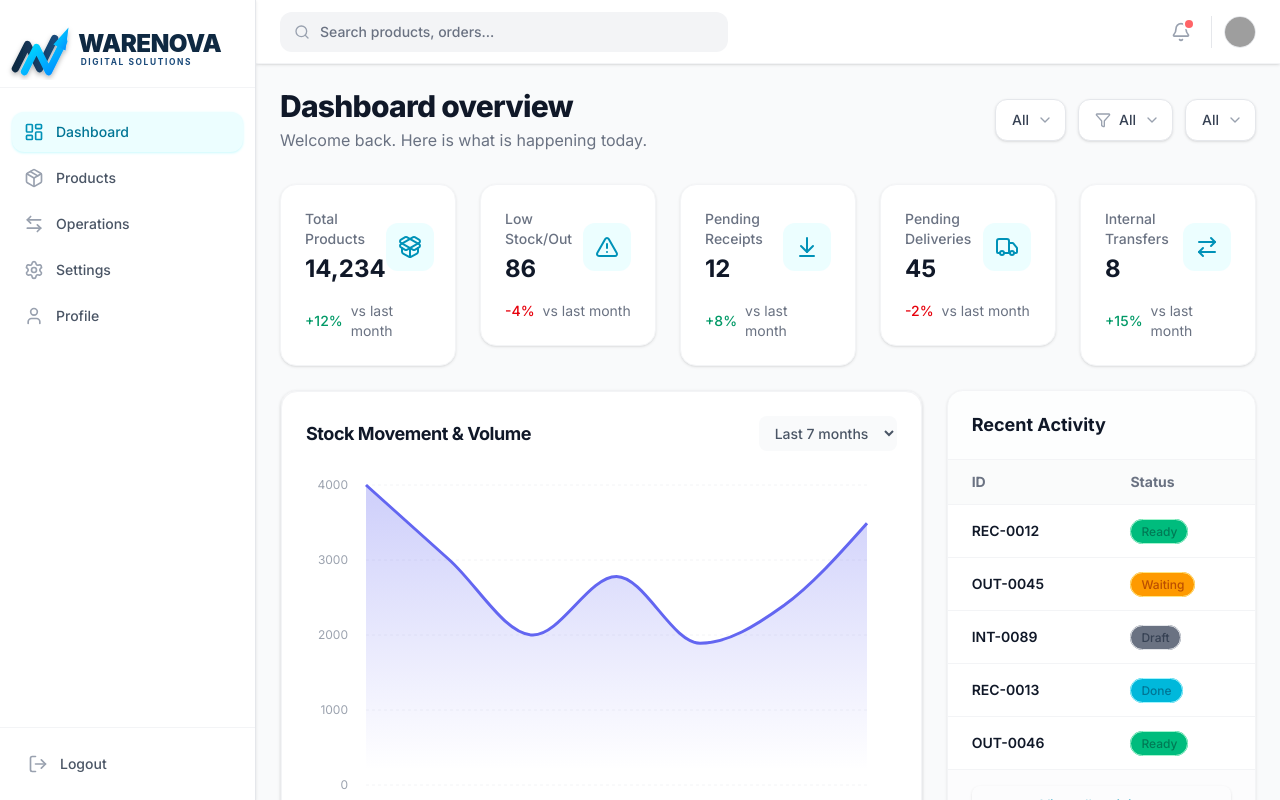
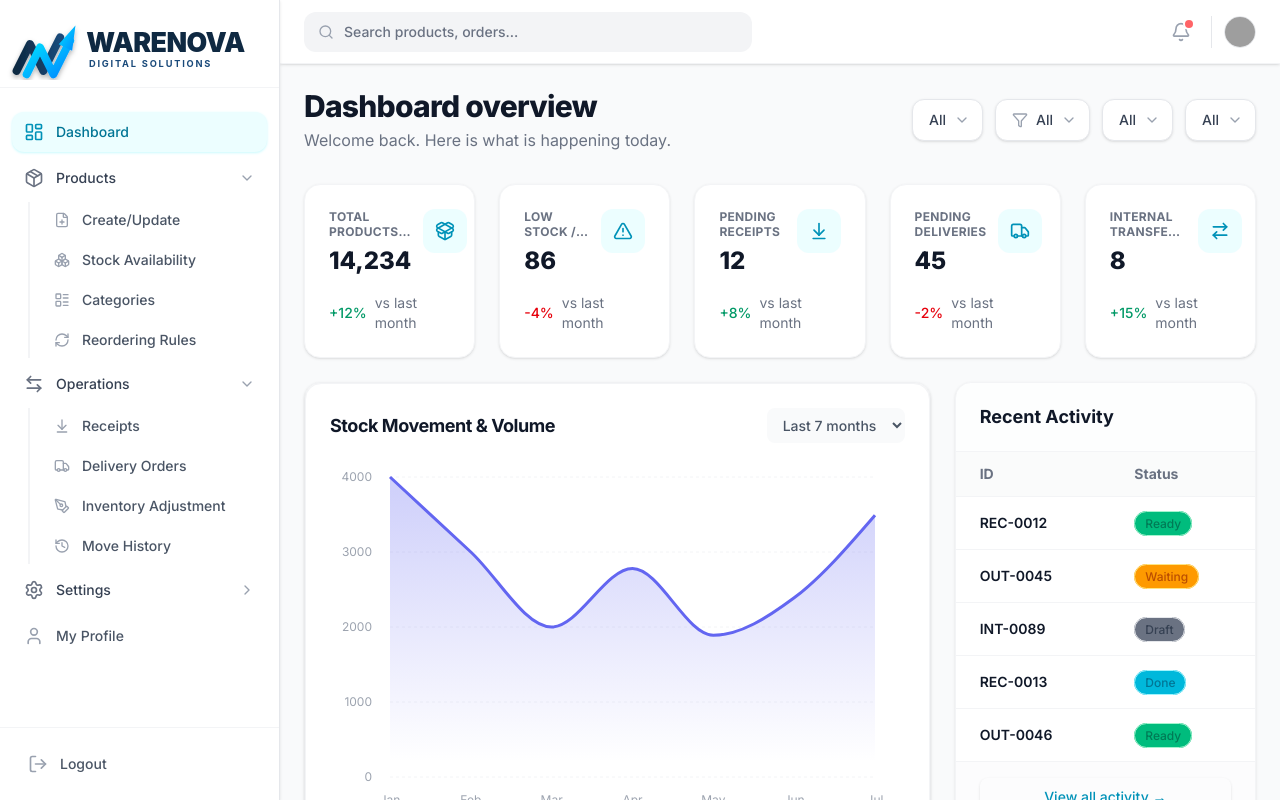
Before and after one commit to utkarshkumarsinghcg-cmyk/OddoXIndus_Hackathon, a React (Vite) app in the folder frontend/: page /dashboard in a window 1280 px wide. Built offline with nearby package versions, Linux system fonts and the light colour scheme; grey boxes are pictures that could not be loaded.

Commit message:
feat: implemented requested Dashboard KPIs, Filters, and Sidebar nested Navigation structure

```diff
--- a/frontend/src/components/DashboardCard.jsx
+++ b/frontend/src/components/DashboardCard.jsx
@@ -1,13 +1,13 @@
 const DashboardCard = ({ title, value, icon: Icon, trend, trendValue }) => {
   return (
     <div className="bg-white rounded-2xl p-6 shadow-sm border border-gray-100 hover:shadow-md transition-shadow">
-      <div className="flex items-center justify-between">
-        <div>
-          <p className="text-sm font-medium text-gray-500 mb-1">{title}</p>
-          <h3 className="text-2xl font-bold text-gray-900">{value}</h3>
+      <div className="flex items-start justify-between">
+        <div className="flex-1 pr-3">
+          <p className="text-xs font-bold text-gray-500 mb-1.5 leading-tight uppercase tracking-wide line-clamp-2">{title}</p>
+          <h3 className="text-2xl font-black text-gray-900">{value}</h3>
         </div>
-        <div className="p-3 bg-cyan-50 rounded-xl">
-          <Icon className="w-6 h-6 text-cyan-600" />
+        <div className="p-3 bg-cyan-50 rounded-xl flex-shrink-0">
+          <Icon className="w-5 h-5 text-cyan-600" />
         </div>
       </div>
       {trend && (
--- a/frontend/src/components/Sidebar.jsx
+++ b/frontend/src/components/Sidebar.jsx
@@ -1,25 +1,95 @@
-import { NavLink } from 'react-router-dom';
-import { LayoutDashboard, Package, ArrowLeftRight, Settings, User, LogOut, Package2 } from 'lucide-react';
+import { useState } from 'react';
+import { NavLink, useLocation } from 'react-router-dom';
+import { LayoutDashboard, Package, ArrowLeftRight, Settings, User, LogOut, ChevronDown, ChevronRight, FilePlus, Boxes, LayoutList, RefreshCw, ArrowDownToLine, Truck, PenTool, History, Building2 } from 'lucide-react';
 
 const Sidebar = () => {
-  const routes = [
+  const location = useLocation();
+  const [openMenus, setOpenMenus] = useState({
+    Products: true,
+    Operations: true,
+    Settings: false,
+  });
+
+  const toggleMenu = (name) => {
+    setOpenMenus((prev) => ({ ...prev, [name]: !prev[name] }));
+  };
+
+  const menuConfig = [
     { name: 'Dashboard', path: '/dashboard', icon: LayoutDashboard },
-    { name: 'Products', path: '/products', icon: Package },
-    { name: 'Operations', path: '/operations', icon: ArrowLeftRight },
-    { name: 'Settings', path: '/settings', icon: Settings },
-    { name: 'Profile', path: '/profile', icon: User },
+    {
+      name: 'Products',
+      icon: Package,
+      subItems: [
+        { name: 'Create/Update', path: '/products/manage', icon: FilePlus },
+        { name: 'Stock Availability', path: '/products/stock', icon: Boxes },
+        { name: 'Categories', path: '/products/categories', icon: LayoutList },
+        { name: 'Reordering Rules', path: '/products/reordering', icon: RefreshCw },
+      ]
+    },
+    {
+      name: 'Operations',
+      icon: ArrowLeftRight,
+      subItems: [
+        { name: 'Receipts', path: '/operations/receipts', icon: ArrowDownToLine },
+        { name: 'Delivery Orders', path: '/operations/deliveries', icon: Truck },
+        { name: 'Inventory Adjustment', path: '/operations/adjustments', icon: PenTool },
+        { name: 'Move History', path: '/operations/history', icon: History },
+      ]
+    },
+    {
+      name: 'Settings',
+      icon: Settings,
+      subItems: [
+        { name: 'Warehouse', path: '/settings/warehouses', icon: Building2 },
+      ]
+    },
+    { name: 'My Profile', path: '/profile', icon: User },
   ];
 
   return (
-    <aside className="w-64 bg-white border-r border-gray-200 hidden md:flex flex-col relative z-20 shadow-sm">
+    <aside className="w-[280px] bg-white border-r border-gray-200 hidden md:flex flex-col relative z-20 shadow-sm">
       <div className="h-20 flex items-center px-4 border-b border-gray-100 mt-2">
         <img src="/logo.svg" alt="Warenova" className="h-[64px] w-auto -ml-3" />
       </div>
-      <div className="flex-1 overflow-y-auto py-6">
+      <div className="flex-1 overflow-y-auto py-6 custom-scrollbar">
         <nav className="space-y-1.5 px-3">
-          {routes.map((route) => (
+          {menuConfig.map((route) => (
+            <div key={route.name}>
+              {route.subItems ? (
+                <>
+                  <button
+                    onClick={() => toggleMenu(route.name)}
+                    className="w-full flex items-center justify-between px-3 py-2.5 text-sm font-medium text-gray-700 rounded-xl hover:bg-gray-50 transition-all duration-200"
+                  >
+                    <div className="flex items-center">
+                      <route.icon className={`w-5 h-5 mr-3 flex-shrink-0 text-gray-500`} />
+                      {route.name}
+                    </div>
+                    {openMenus[route.name] ? <ChevronDown className="w-4 h-4 text-gray-400" /> : <ChevronRight className="w-4 h-4 text-gray-400" />}
+                  </button>
+                  {openMenus[route.name] && (
+                    <div className="mt-1 ml-4 border-l-2 border-gray-100 pl-3 space-y-1">
+                      {route.subItems.map((subItem) => (
                         <NavLink
-              key={route.name}
+                          key={subItem.name}
+                          to={subItem.path}
+                          className={({ isActive }) =>
+                            `flex items-center px-3 py-2 text-sm font-medium rounded-lg transition-all duration-200 ${
+                              isActive
+                                ? 'bg-cyan-50 text-cyan-700 shadow-sm shadow-cyan-100/50'
+                                : 'text-gray-600 hover:bg-gray-50 hover:text-gray-900'
+                            }`
+                          }
+                        >
+                          <subItem.icon className={`w-4 h-4 mr-3 flex-shrink-0 ${location.pathname.includes(subItem.path) ? 'text-cyan-600' : 'text-gray-400'}`} />
+                          {subItem.name}
+                        </NavLink>
+                      ))}
+                    </div>
+                  )}
+                </>
+              ) : (
+                <NavLink
                   to={route.path}
                   className={({ isActive }) =>
                     `flex items-center px-3 py-2.5 text-sm font-medium rounded-xl transition-all duration-200 ${
@@ -30,10 +100,12 @@ const Sidebar = () => {
                   }
                 >
                   <route.icon className={`w-5 h-5 mr-3 flex-shrink-0 transition-colors ${
-                window.location.pathname.includes(route.path) ? 'text-cyan-600' : 'text-gray-400'
+                    location.pathname.includes(route.path) ? 'text-cyan-600' : 'text-gray-400'
                   }`} />
                   {route.name}
                 </NavLink>
+              )}
+            </div>
           ))}
         </nav>
       </div>
--- a/frontend/src/pages/Dashboard.jsx
+++ b/frontend/src/pages/Dashboard.jsx
@@ -9,13 +9,14 @@ const Dashboard = () => {
   const [filterType, setFilterType] = useState('All');
   const [filterStatus, setFilterStatus] = useState('All');
   const [filterWarehouse, setFilterWarehouse] = useState('All');
+  const [filterCategory, setFilterCategory] = useState('All');
 
   const kpiData = [
-    { title: 'Total Products', value: '14,234', icon: PackageOpen, trend: 'up', trendValue: '12' },
-    { title: 'Low Stock/Out', value: '86', icon: AlertTriangle, trend: 'down', trendValue: '4' },
+    { title: 'Total Products in Stock', value: '14,234', icon: PackageOpen, trend: 'up', trendValue: '12' },
+    { title: 'Low Stock / Out of Stock Items', value: '86', icon: AlertTriangle, trend: 'down', trendValue: '4' },
     { title: 'Pending Receipts', value: '12', icon: ArrowDownToLine, trend: 'up', trendValue: '8' },
     { title: 'Pending Deliveries', value: '45', icon: Truck, trend: 'down', trendValue: '2' },
-    { title: 'Internal Transfers', value: '8', icon: ArrowRightLeft, trend: 'up', trendValue: '15' },
+    { title: 'Internal Transfers Scheduled', value: '8', icon: ArrowRightLeft, trend: 'up', trendValue: '15' },
   ];
 
   const recentActivityColumns = [
@@ -46,8 +47,8 @@ const Dashboard = () => {
   const filterTypeOptions = [
     { label: 'All Document Types', value: 'All' },
     { label: 'Receipts', value: 'Receipts' },
-    { label: 'Deliveries', value: 'Deliveries' },
-    { label: 'Transfers', value: 'Transfers' },
+    { label: 'Delivery', value: 'Delivery' },
+    { label: 'Internal', value: 'Internal' },
     { label: 'Adjustments', value: 'Adjustments' },
   ];
 
@@ -57,6 +58,7 @@ const Dashboard = () => {
     { label: 'Waiting', value: 'Waiting' },
     { label: 'Ready', value: 'Ready' },
     { label: 'Done', value: 'Done' },
+    { label: 'Canceled', value: 'Canceled' },
   ];
 
   const filterWarehouseOptions = [
@@ -64,6 +66,13 @@ const Dashboard = () => {
     { label: 'WH01-Main', value: 'WH01-Main' },
     { label: 'WH02-East', value: 'WH02-East' },
     { label: 'WH03-North', value: 'WH03-North' },
+  ];
+
+  const filterCategoryOptions = [
+    { label: 'All Categories', value: 'All' },
+    { label: 'Electronics', value: 'Electronics' },
+    { label: 'Hardware', value: 'Hardware' },
+    { label: 'Consumables', value: 'Consumables' },
   ];
 
   return (
@@ -77,6 +86,7 @@ const Dashboard = () => {
           <FilterDropdown label="Type" options={filterTypeOptions} selected={filterType} onChange={setFilterType} />
           <FilterDropdown label="Status" options={filterStatusOptions} selected={filterStatus} onChange={setFilterStatus} />
           <FilterDropdown label="Warehouse" options={filterWarehouseOptions} selected={filterWarehouse} onChange={setFilterWarehouse} />
+          <FilterDropdown label="Category" options={filterCategoryOptions} selected={filterCategory} onChange={setFilterCategory} />
         </div>
       </div>
 
```
Lines whose indentation alone changed are shown as unchanged.
